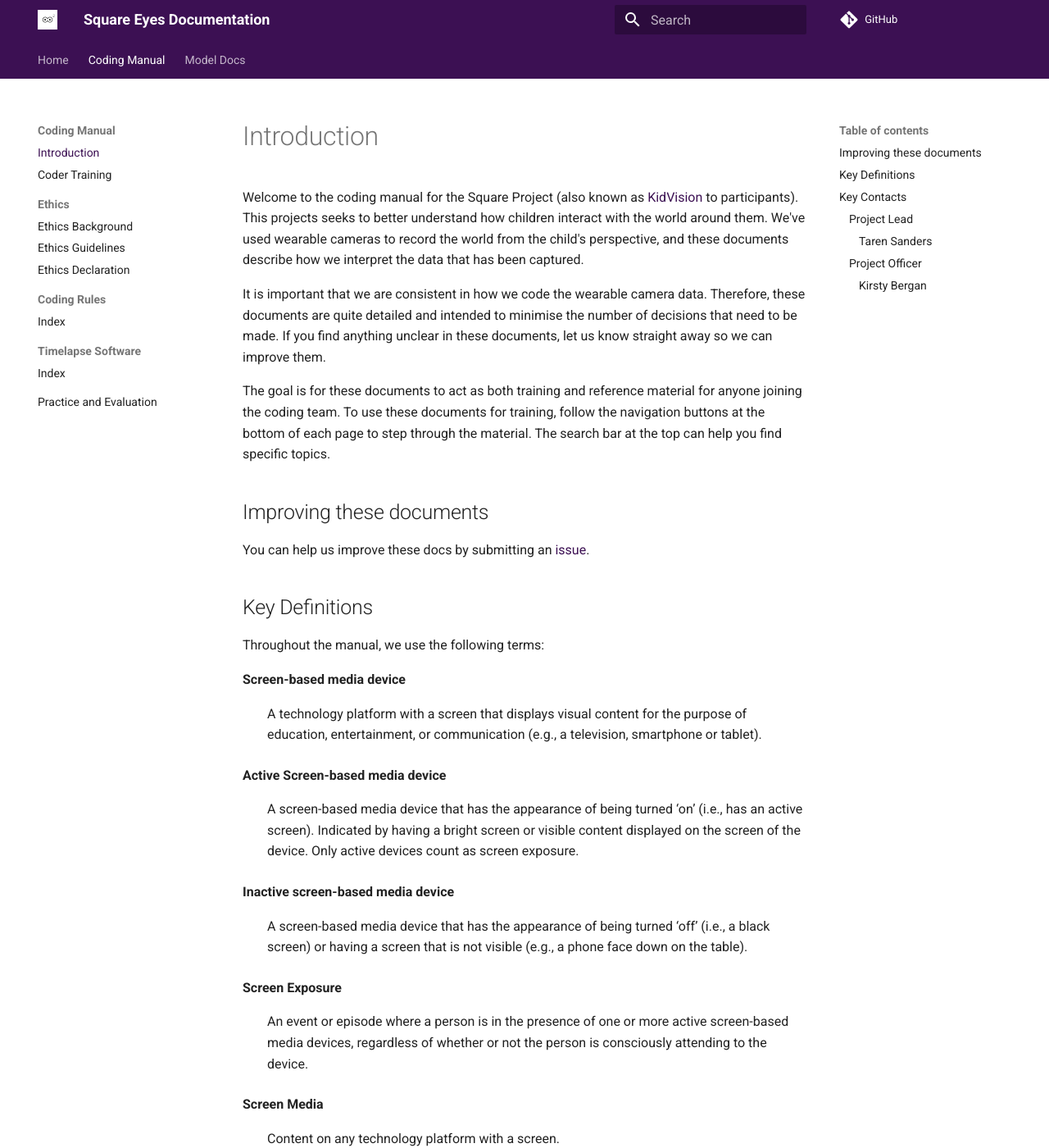
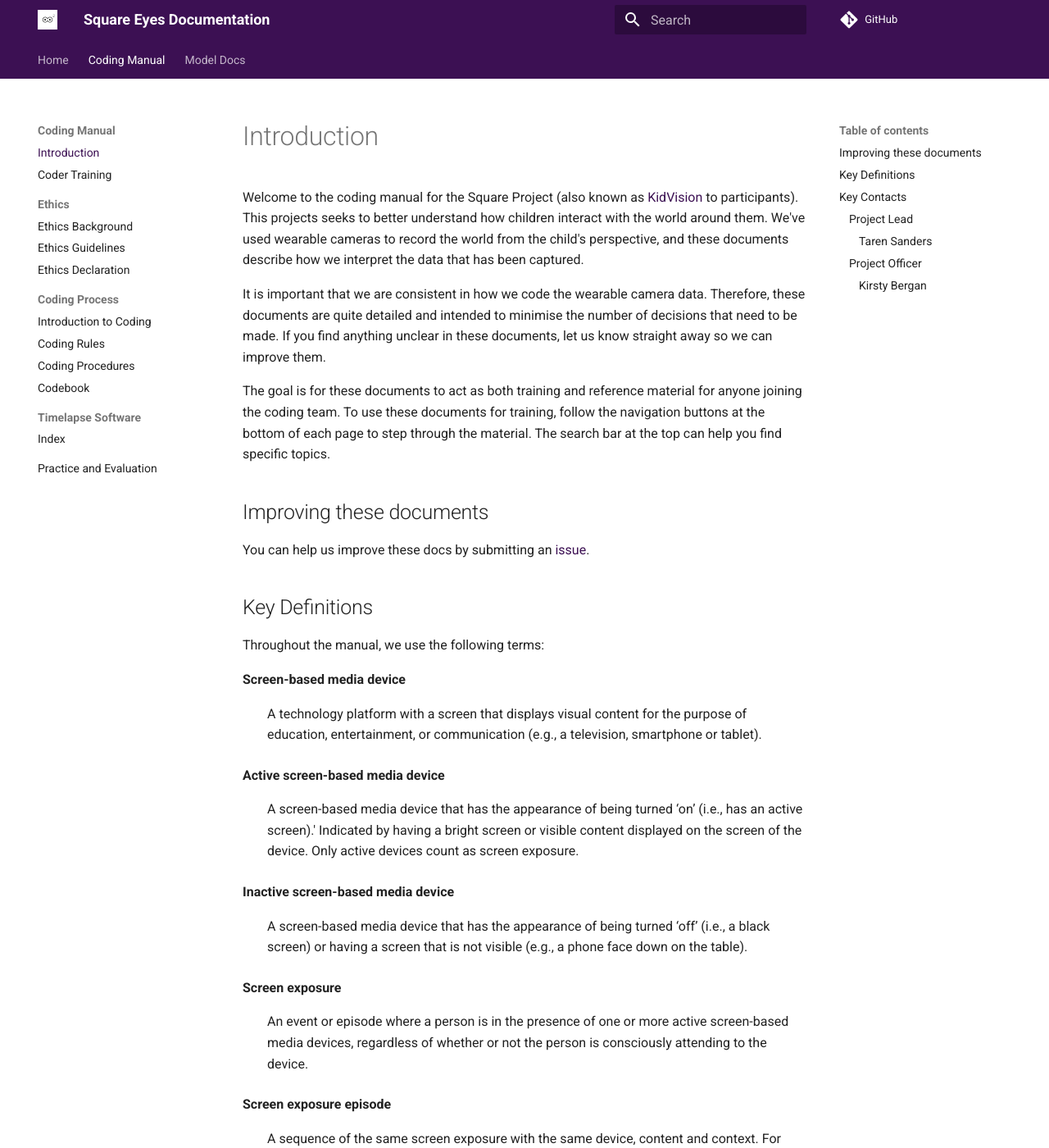
Before and after one commit to Motivation-and-Behaviour/SquareEyes, an MkDocs documentation site: the page built from docs/coding_manual/index.md, in a window 1280 px wide and 1400 px high. Shown: the whole window at 82% size. Built offline with MkDocs 1.6.1 and Material for MkDocs 9.7.7, drawn with Linux system fonts in a browser that asks for light colours; comment, search, counter and statistics services are not loaded; some of the changed text lies outside the part shown.

Commit message:
Update to docs

```diff
--- /dev/null
+++ b/assets/.overrides/assets/stylesheets/extra.css
@@ -0,0 +1,3 @@
+.md-typeset figure img {
+  display: block;
+}
--- a/docs/coding_manual/index.md
+++ b/docs/coding_manual/index.md
@@ -23,17 +23,25 @@
 **Screen-based media device**
 :   A technology platform with a screen that displays visual content for the purpose of education, entertainment, or communication (e.g., a television, smartphone or tablet).
 
-**Active Screen-based media device**
-:   A screen-based media device that has the appearance of being turned ‘on’ (i.e., has an active screen). Indicated by having a bright screen or visible content displayed on the screen of the device. Only active devices count as screen exposure.
+**Active screen-based media device**
+:   A screen-based media device that has the appearance of being turned ‘on’ (i.e., has an active screen).'
+    Indicated by having a bright screen or visible content displayed on the screen of the device.
+    Only active devices count as screen exposure.
 
 **Inactive screen-based media device**
 :   A screen-based media device that has the appearance of being turned ‘off’ (i.e., a black screen) or having a screen that is not visible (e.g., a phone face down on the table).
 
-**Screen Exposure**
+**Screen exposure**
 :   An event or episode where a person is in the presence of one or more active screen-based media devices, regardless of whether or not the person is consciously attending to the device.
 
-**Screen Media**
+**Screen exposure episode**
+:   A sequence of the same screen exposure with the same device, content and context.
+    For example, a continuous period of watching television would be considered an episode.
+
+**Screen media**
 :   Content on any technology platform with a screen.
+
+If you come across another term you are unfamiliar with, check the [Codebook](coding_rules/codebook.md) to see if it is defined there.
 
 ## Key Contacts
 
--- a/environment.yml
+++ b/environment.yml
@@ -37,3 +37,4 @@
       - mkdocs-git-revision-date-localized-plugin
       - mkdocs-git-authors-plugin
       - mkdocstrings
+      - mkdocs-glightbox
--- a/mkdocs.yml
+++ b/mkdocs.yml
@@ -1,22 +1,27 @@
 site_name: Square Eyes Documentation
 plugins:
-  - search
   - git-authors
   - git-revision-date-localized
+  - glightbox:
+      auto_caption: true
   - mkdocstrings
+  - search
 markdown_extensions:
   - abbr
   - attr_list
   - admonition
   - def_list
   - footnotes
+  - md_in_html
   - pymdownx.caret
   - pymdownx.emoji:
       emoji_index: !!python/name:material.extensions.emoji.twemoji
       emoji_generator: !!python/name:material.extensions.emoji.to_svg
   - pymdownx.keys
   - pymdownx.details
-  - pymdownx.snippets
+  - pymdownx.snippets:
+      auto_append:
+        - assets/glossary.md
   - pymdownx.tasklist:
       custom_checkbox: true
       clickable_checkbox: true
@@ -42,10 +47,10 @@
     scheme: default
     primary: custom
     accent: custom
-  logo: assets/SquareEyes.png
-  favicon: assets/SquareEyes.png
+  logo: imgs/SquareEyes.png
+  favicon: imgs/SquareEyes.png
 extra_css:
-  - stylesheets/acu.css
+  - stylesheets/extra.css
 repo_url: https://github.com/Motivation-and-behaviour/squareeyes
 nav:
   - Home: index.md
@@ -56,10 +61,13 @@
           - coding_manual/ethics/index.md
           - coding_manual/ethics/guidelines.md
           - coding_manual/ethics/declaration.md
-      - Coding Rules:
+      - Coding Process:
           - coding_manual/coding_rules/index.md
+          - coding_manual/coding_rules/rules.md
+          - coding_manual/coding_rules/procedures.md
+          - coding_manual/coding_rules/codebook.md
       - Timelapse Software:
           - coding_manual/timelapse/index.md
-      - Practice and Evaluation: coding_manual/practice_and_evaluation.md
+      - Practice and Evaluation: coding_manual/practice_and_eval.md
   - Model Docs:
       - model_docs/index.md
```
Also changed, not shown: README.md (+1 -1 lines), assets/glossary.md (added, +3 -0 lines), docs/coding_manual/coder_training.md (+3 -3 lines), docs/coding_manual/coding_rules/codebook.md (added, +4 -0 lines), docs/coding_manual/coding_rules/index.md (+11 -0 lines), docs/coding_manual/coding_rules/procedures.md (added, +77 -0 lines), docs/coding_manual/coding_rules/rules.md (added, +60 -0 lines), docs/assets/SquareEyes.png (deleted), docs/stylesheets/extra.css (renamed from docs/stylesheets/acu.css), 3 other files.
